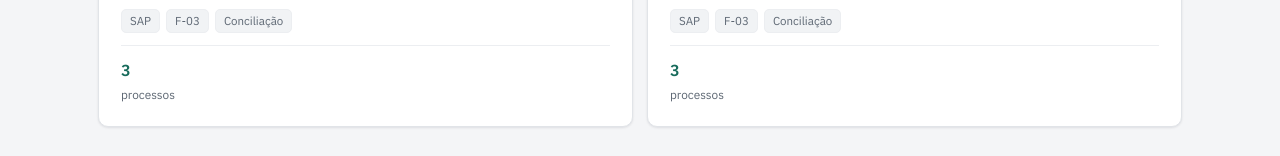
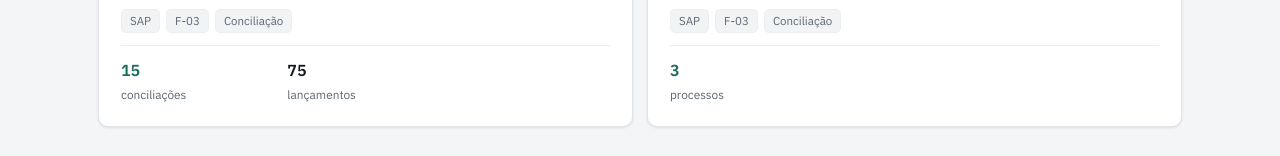
Before and after one commit to Luis-RodriguesLG/Luis-RodriguesLG.github.io, a plain HTML site: page automacoesA.html in a window 1280 px wide. Shown: the part 724-880 px from the top of the page. Drawn offline with Linux system fonts and the light colour scheme.

Commit message:
Ajustes locais - 25/11/2026

```diff
--- a/automacoesA.html
+++ b/automacoesA.html
@@ -401,7 +401,9 @@
       const fl=a.fluxos&&a.fluxos.length;
       const s=el('div','stats');
       const semTempo=!fl&&!a.minutos&&!a.minutos_por_item;   // automacao so com contagem de execucoes
-      (semTempo?[[fmtN(a.itens),unidade(a,a.itens)]]:[[fmtH(a.minutos),'economizado'],[fmtN(a.itens),a.unidade||'itens'],a.nota_tempo?[num(a.minutos_por_item)+' min',a.nota_tempo]:[(a.itens?num(Math.round(a.minutos/a.itens*100)/100):'–')+' min',fl?'por execução (média)':'por item']])
+      const hd_=E.hist.filter(h=>h.automacao===a.id&&(h.quantidade_conciliacoes!=null||h.quantidade_lancamentos!=null));
+      const sC=hd_.reduce((t,h)=>t+(h.quantidade_conciliacoes||0),0),sL=hd_.reduce((t,h)=>t+(h.quantidade_lancamentos||0),0);
+      (semTempo&&hd_.length?[[fmtN(sC),sC===1?'conciliação':'conciliações'],[fmtN(sL),sL===1?'lançamento':'lançamentos']]:semTempo?[[fmtN(a.itens),unidade(a,a.itens)]]:[[fmtH(a.minutos),'economizado'],[fmtN(a.itens),a.unidade||'itens'],a.nota_tempo?[num(a.minutos_por_item)+' min',a.nota_tempo]:[(a.itens?num(Math.round(a.minutos/a.itens*100)/100):'–')+' min',fl?'por execução (média)':'por item']])
         .forEach(([v,l])=>{const dd=el('div');dd.append(el('b','',v),el('span','',l));s.append(dd);});
       c.append(s);
       if(fl){const b=el('button','btn2','Visualizar fluxos');b.type='button';b.addEventListener('click',()=>abrirFluxos(a.id));c.append(b);}
@@ -480,7 +482,8 @@
       if(h.quantidade_conciliacoes!=null||h.quantidade_lancamentos!=null){   // execucao com detalhe (conciliacoes / lancamentos)
         ta.classList.add('cdet');const b=el('button','btn2','Ver detalhes');b.type='button';b.addEventListener('click',()=>abrirDetalhe(h));ta.append(b);}
       tr.append(ta);
-      tr.append(el('td','n',fmtN(h.quantidade)+' '+unidade(a,h.quantidade)),el('td','n',h.minutos?fmtT(h.minutos):'não contabilizado'));
+      const comDet=h.quantidade_conciliacoes!=null||h.quantidade_lancamentos!=null;   // com detalhe: so o 1, o resto abre em "Ver detalhes"
+      tr.append(el('td','n',fmtN(h.quantidade)+(comDet?'':' '+unidade(a,h.quantidade))),el('td','n',h.minutos?fmtT(h.minutos):'não contabilizado'));
       tb.append(tr);
     });
     if(!rows.length){const tr=el('tr'),td=el('td','','Nenhuma execução registrada.');td.colSpan=5;tr.append(td);tb.append(tr);}
```
